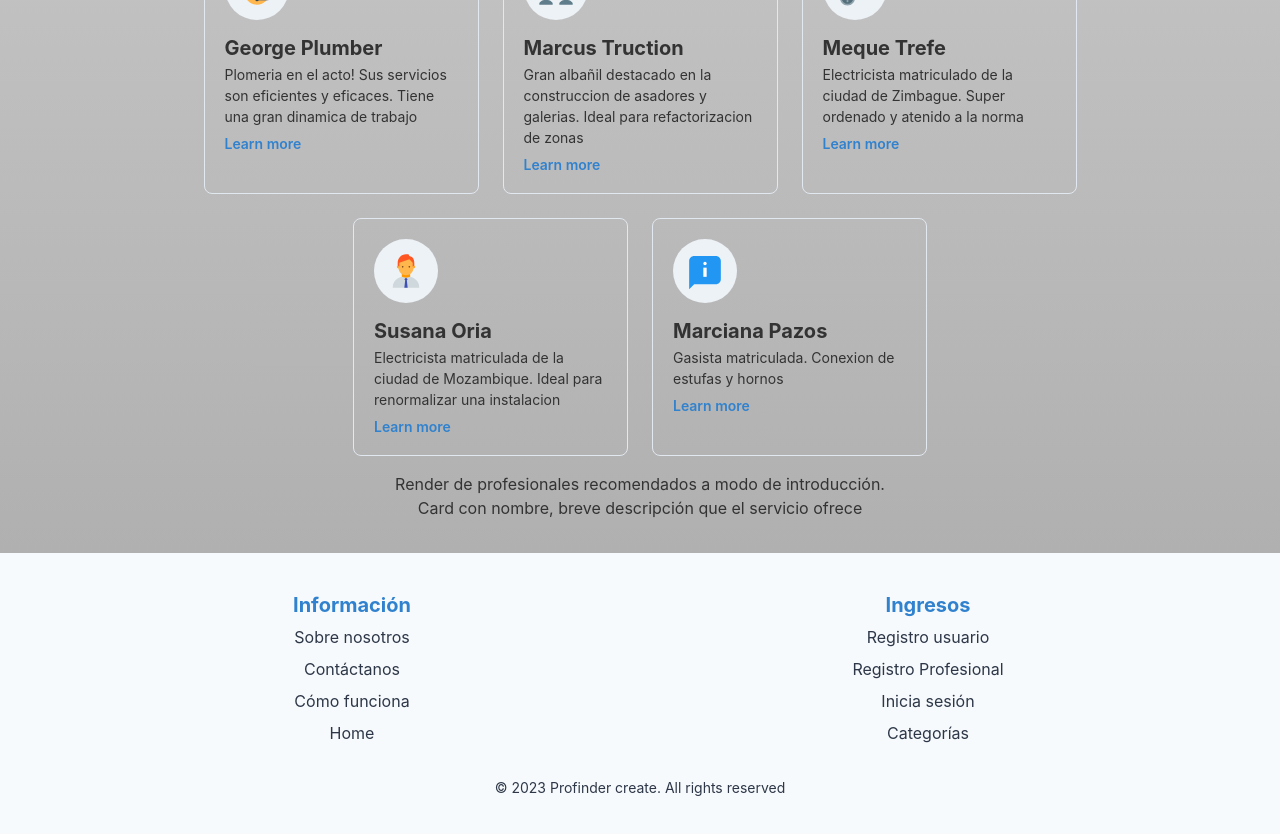
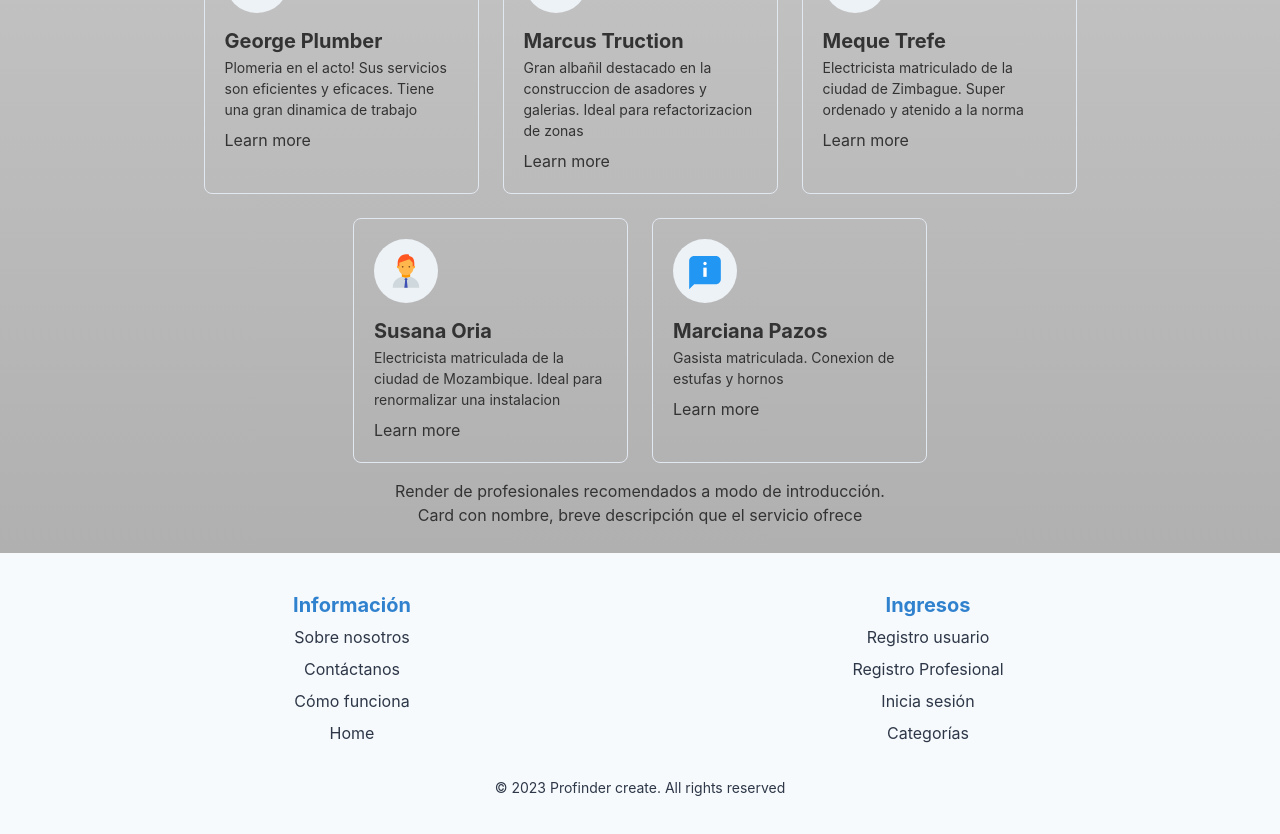
Before and after one commit to JosueEC/Profinder-client, a React (Vite) app: page / in a window 1280 px wide. Shown: the part 2760-3594 px from the top of the page. Built offline with nearby package versions, Linux system fonts and the light colour scheme.

Commit message:
enrutado

```diff
--- a/src/App.jsx
+++ b/src/App.jsx
@@ -7,6 +7,7 @@ import FromProvider from "./views/FromProvider/FromProvider";
 import HowDoesItWork from "../src/components/HowDoesItWork/HowDoesItWork";
 import Footer from "./components/Footer/Footer";
 import DetailSupplier from "./views/DetailsSupplier/DetailsSupplier";
+import UserLogin from "./views/UserLogin/UserLogin";
 
 function App() {
   return (
@@ -18,6 +19,7 @@ function App() {
         <Route path="/comofunciona" element={<HowDoesItWork />} />
         <Route path="/login" element={<FromProvider />} />
         <Route path="/detail" element={<DetailSupplier/>}/>
+        <Route path="/userLogin" element={<UserLogin />} />
       </Routes>
       <Footer />
     </div>
--- a/src/components/Home/TopPro/TopPro.jsx
+++ b/src/components/Home/TopPro/TopPro.jsx
@@ -1,6 +1,5 @@
 import {
   Box,
-    Button,
   Container,
   Flex,
   Heading,
@@ -9,18 +8,10 @@ import {
   Text,
   useColorModeValue,
 } from '@chakra-ui/react';
+import { FcAbout, FcAssistant, FcCollaboration, FcDonate, FcManager } from 'react-icons/fc';
+import { Link } from 'react-router-dom';
 
-  import {
-    FcAbout,
-    FcAssistant,
-    FcCollaboration,
-    FcDonate,
-    FcManager,
-  } from 'react-icons/fc';
-
-
-
-  const Card = ({ heading, description, icon}) => {
+const Card = ({ heading, description, icon, to }) => {
   return (
     <Box
       maxW={{ base: 'full', md: '275px' }}
@@ -28,7 +19,8 @@ import {
       borderWidth="1px"
       borderRadius="lg"
       overflow="hidden"
-        p={5}>
+      p={5}
+    >
       <Stack align={'start'} spacing={2}>
         <Flex
           w={16}
@@ -37,7 +29,8 @@ import {
           justify={'center'}
           color={'white'}
           rounded={'full'}
-            bg={useColorModeValue('gray.100', 'gray.700')}>
+          bg={useColorModeValue('gray.100', 'gray.700')}
+        >
           {icon}
         </Flex>
         <Box mt={2}>
@@ -46,9 +39,9 @@ import {
             {description}
           </Text>
         </Box>
-          <Button variant={'link'} colorScheme={'blue'} size={'sm'}>
+        <Link to={to} variant={'link'} colorScheme={'blue'} size={'sm'}>
           Learn more
-          </Button>
+        </Link>
       </Stack>
     </Box>
   );
@@ -74,7 +67,7 @@ import {
             description={
               'Plomeria en el acto! Sus servicios son eficientes y eficaces. Tiene una gran dinamica de trabajo'
             }
-              href={'/detail'}
+            to={'/detail'}
           />
           <Card
             heading={'Marcus Truction'}
@@ -82,7 +75,7 @@ import {
             description={
               'Gran albañil destacado en la construccion de asadores y galerias. Ideal para refactorizacion de zonas'
             }
-              href={'/detail'}
+            to={'/detail'}
           />
           <Card
             heading={'Meque Trefe'}
@@ -90,7 +83,7 @@ import {
             description={
               'Electricista matriculado de la ciudad de Zimbague. Super ordenado y atenido a la norma'
             }
-              href={'/detail'}
+            to={'/detail'}
           />
           <Card
             heading={'Susana Oria'}
@@ -98,15 +91,13 @@ import {
             description={
               'Electricista matriculada de la ciudad de Mozambique. Ideal para renormalizar una instalacion'
             }
-              href={'/detail'}
+            to={'/detail'}
           />
           <Card
             heading={'Marciana Pazos'}
             icon={<Icon as={FcAbout} w={10} h={10} />}
-              description={
-                'Gasista matriculada. Conexion de estufas y hornos '
-              }
-              href={'/detail'}
+            description={'Gasista matriculada. Conexion de estufas y hornos '}
+            to={'/detail'}
           />
         </Flex>
       </Container>
--- a/src/components/navBar/Navbar.jsx
+++ b/src/components/navBar/Navbar.jsx
@@ -117,7 +117,7 @@ const Navbar = () => {
         className={Styles.loginContainer}
       >
         <Link
-          to="/selectlogin"
+          to="/userLogin"
           className={Styles.loginLink}
           textDecoration="none"
         >
```
Lines whose indentation alone changed are shown as unchanged.
